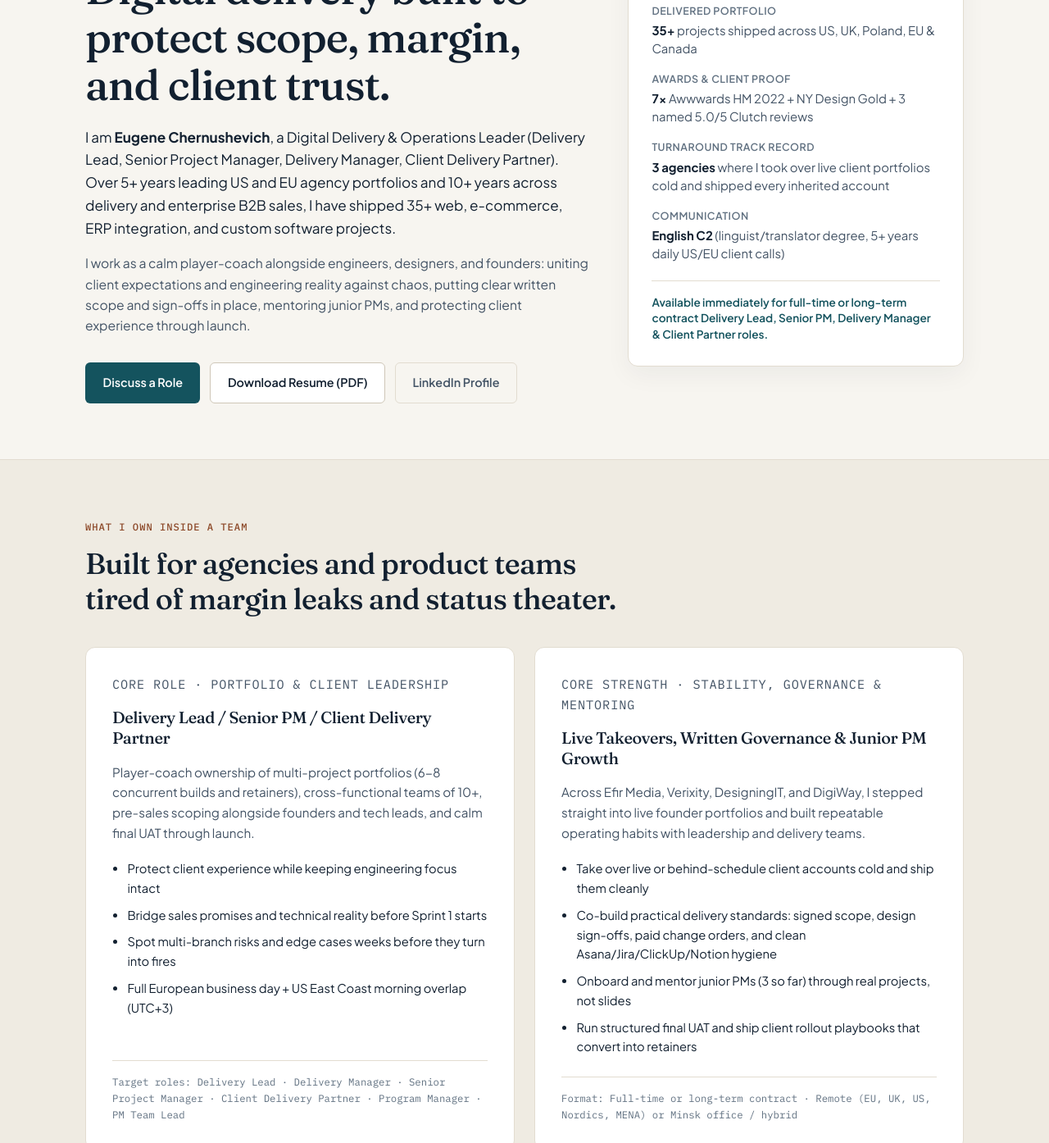
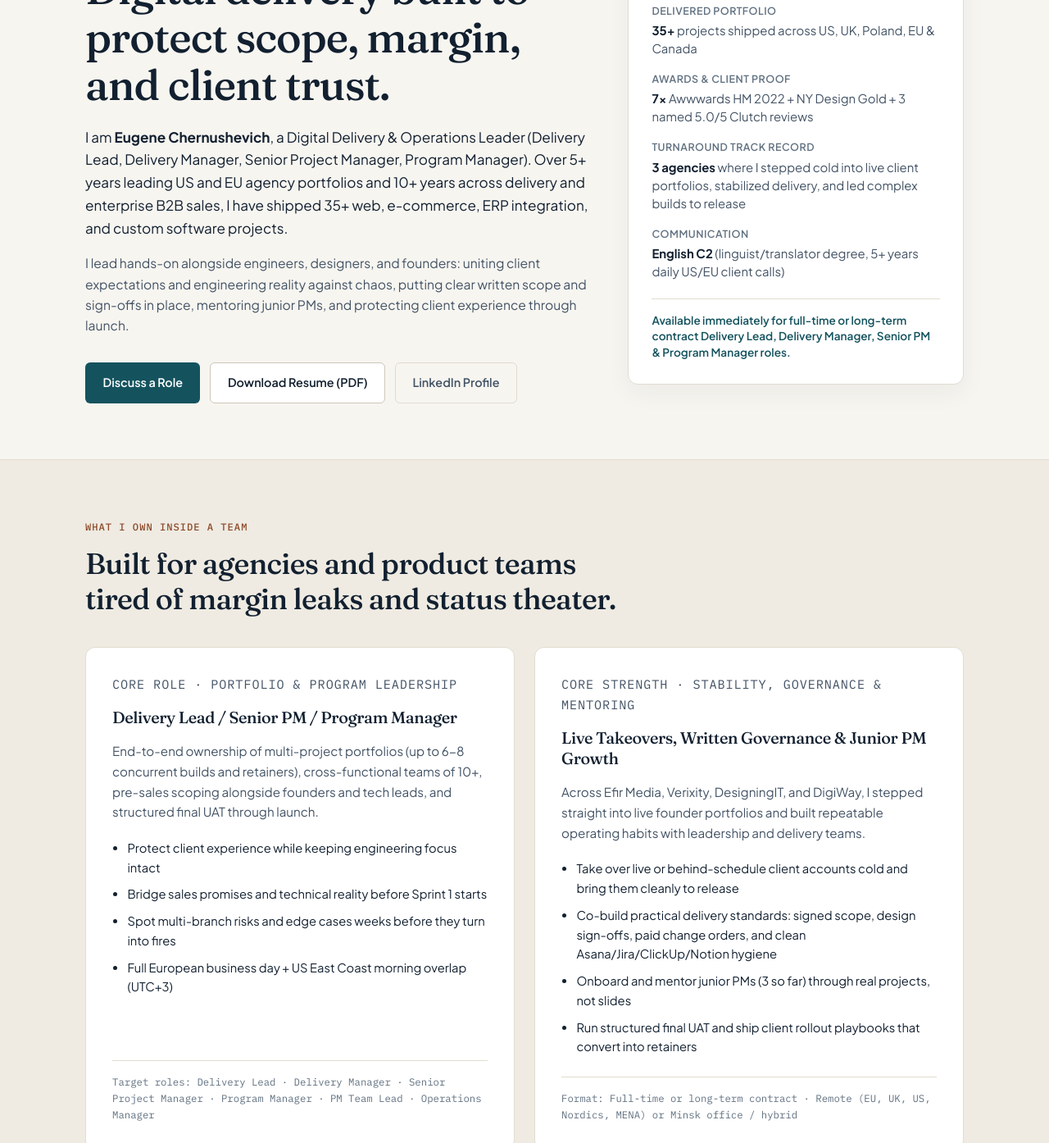
Before and after one commit to eugene-chernushevich/eugene-chernushevich.github.io, a plain HTML site: page index.html in a window 1280 px wide. Shown: the part 219-1613 px from the top of the page at 82% size. Drawn offline with Linux system fonts and the light colour scheme.

Commit message:
Carbon QA: align titles, takeover precision, and updated Resume PDF

```diff
--- a/index.html
+++ b/index.html
@@ -4,14 +4,14 @@
   <meta charset="utf-8">
   <meta name="viewport" content="width=device-width, initial-scale=1.0">
   <title>Eugene Chernushevich - Digital Delivery &amp; Operations Leader | Delivery Lead &amp; Senior PM</title>
-  <meta name="description" content="Eugene Chernushevich - Digital Delivery &amp; Operations Leader with 5+ years leading US and EU agency portfolios (35+ shipped projects across web, e-commerce, ERP integrations, and custom platforms). Open to full-time and long-term contract Delivery Lead, Senior Project Manager, Delivery Manager, and Client Delivery Partner roles.">
+  <meta name="description" content="Eugene Chernushevich - Digital Delivery &amp; Operations Leader with 5+ years leading US and EU agency portfolios (35+ shipped projects across web, e-commerce, ERP integrations, and custom platforms). Open to full-time and long-term contract Delivery Lead, Delivery Manager, Senior Project Manager, Program Manager, and PM Team Lead roles.">
   <meta name="robots" content="index, follow">
   <meta name="author" content="Eugene Chernushevich">
   <link rel="canonical" href="https://eugene-chernushevich.github.io/">
   <meta property="og:type" content="website">
   <meta property="og:url" content="https://eugene-chernushevich.github.io/">
   <meta property="og:title" content="Eugene Chernushevich - Digital Delivery &amp; Operations Leader">
-  <meta property="og:description" content="35+ shipped US and EU digital projects across web, e-commerce, ERP sync, and custom builds. Delivery Lead, Senior Project Manager, and Client Delivery Partner.">
+  <meta property="og:description" content="35+ shipped US and EU digital projects across web, e-commerce, ERP sync, and custom builds. Delivery Lead, Delivery Manager, Senior Project Manager, and Program Manager.">
   <meta property="og:locale" content="en_US">
   <meta name="twitter:card" content="summary">
   <meta name="twitter:title" content="Eugene Chernushevich - Digital Delivery &amp; Operations Leader">
@@ -29,7 +29,7 @@
     "alternateName": "Евгений Чернушевич",
     "url": "https://eugene-chernushevich.github.io/",
     "jobTitle": "Digital Delivery & Operations Leader",
-    "description": "Delivery Lead, Senior Project Manager, and Client Delivery Partner with 5+ years leading full-cycle US and EU digital agency portfolios across web, e-commerce, ERP integrations, and custom builds (35+ shipped projects).",
+    "description": "Delivery Lead, Delivery Manager, Senior Project Manager, and Program Manager with 5+ years leading full-cycle US and EU digital agency portfolios across web, e-commerce, ERP integrations, and custom builds (35+ shipped projects).",
     "email": "mailto:zhenyachernushevich@gmail.com",
     "address": {
       "@type": "PostalAddress",
@@ -39,7 +39,7 @@
     "knowsLanguage": ["English", "Russian", "Belarusian"],
     "knowsAbout": [
       "Digital Delivery Management",
-      "Client Delivery Partnership",
+      "Project Management",
       "Program Management",
       "Agency Operations",
       "Delivery Playbooks",
@@ -83,10 +83,10 @@
           <p class="eyebrow">Minsk (UTC+3) · Remote EU, UK, US, Nordics &amp; MENA</p>
           <h1>Digital delivery built to protect scope, margin, and client trust.</h1>
           <p class="hero-lead">
-            I am <strong>Eugene Chernushevich</strong>, a Digital Delivery &amp; Operations Leader (Delivery Lead, Senior Project Manager, Delivery Manager, Client Delivery Partner). Over 5+ years leading US and EU agency portfolios and 10+ years across delivery and enterprise B2B sales, I have shipped 35+ web, e-commerce, ERP integration, and custom software projects.
+            I am <strong>Eugene Chernushevich</strong>, a Digital Delivery &amp; Operations Leader (Delivery Lead, Delivery Manager, Senior Project Manager, Program Manager). Over 5+ years leading US and EU agency portfolios and 10+ years across delivery and enterprise B2B sales, I have shipped 35+ web, e-commerce, ERP integration, and custom software projects.
           </p>
           <p class="hero-sub">
-            I work as a calm player-coach alongside engineers, designers, and founders: uniting client expectations and engineering reality against chaos, putting clear written scope and sign-offs in place, mentoring junior PMs, and protecting client experience through launch.
+            I lead hands-on alongside engineers, designers, and founders: uniting client expectations and engineering reality against chaos, putting clear written scope and sign-offs in place, mentoring junior PMs, and protecting client experience through launch.
           </p>
           <div class="hero-actions">
             <a class="btn btn-primary" href="#contact">Discuss a Role</a>
@@ -108,7 +108,7 @@
             </div>
             <div class="metric-item">
               <dt>Turnaround Track Record</dt>
-              <dd><strong>3 agencies</strong> where I took over live client portfolios cold and shipped every inherited account</dd>
+              <dd><strong>3 agencies</strong> where I stepped cold into live client portfolios, stabilized delivery, and led complex builds to release</dd>
             </div>
             <div class="metric-item">
               <dt>Communication</dt>
@@ -116,7 +116,7 @@
             </div>
           </dl>
           <div class="dossier-foot">
-            <span class="availability-note">Available immediately for full-time or long-term contract Delivery Lead, Senior PM, Delivery Manager &amp; Client Partner roles.</span>
+            <span class="availability-note">Available immediately for full-time or long-term contract Delivery Lead, Delivery Manager, Senior PM &amp; Program Manager roles.</span>
           </div>
         </aside>
       </div>
@@ -131,10 +131,10 @@
 
         <div class="track-grid">
           <article class="track-card">
-            <p class="track-kicker">Core Role · Portfolio &amp; Client Leadership</p>
-            <h3>Delivery Lead / Senior PM / Client Delivery Partner</h3>
+            <p class="track-kicker">Core Role · Portfolio &amp; Program Leadership</p>
+            <h3>Delivery Lead / Senior PM / Program Manager</h3>
             <p>
-              Player-coach ownership of multi-project portfolios (6-8 concurrent builds and retainers), cross-functional teams of 10+, pre-sales scoping alongside founders and tech leads, and calm final UAT through launch.
+              End-to-end ownership of multi-project portfolios (up to 6-8 concurrent builds and retainers), cross-functional teams of 10+, pre-sales scoping alongside founders and tech leads, and structured final UAT through launch.
             </p>
             <ul class="clean-list">
               <li>Protect client experience while keeping engineering focus intact</li>
@@ -142,7 +142,7 @@
               <li>Spot multi-branch risks and edge cases weeks before they turn into fires</li>
               <li>Full European business day + US East Coast morning overlap (UTC+3)</li>
             </ul>
-            <p class="track-meta">Target roles: Delivery Lead · Delivery Manager · Senior Project Manager · Client Delivery Partner · Program Manager · PM Team Lead</p>
+            <p class="track-meta">Target roles: Delivery Lead · Delivery Manager · Senior Project Manager · Program Manager · PM Team Lead · Operations Manager</p>
           </article>
 
           <article class="track-card">
@@ -152,7 +152,7 @@
               Across Efir Media, Verixity, DesigningIT, and DigiWay, I stepped straight into live founder portfolios and built repeatable operating habits with leadership and delivery teams.
             </p>
             <ul class="clean-list">
-              <li>Take over live or behind-schedule client accounts cold and ship them cleanly</li>
+              <li>Take over live or behind-schedule client accounts cold and bring them cleanly to release</li>
               <li>Co-build practical delivery standards: signed scope, design sign-offs, paid change orders, and clean Asana/Jira/ClickUp/Notion hygiene</li>
               <li>Onboard and mentor junior PMs (3 so far) through real projects, not slides</li>
               <li>Run structured final UAT and ship client rollout playbooks that convert into retainers</li>
```
Also changed, not shown: 1 other file.
